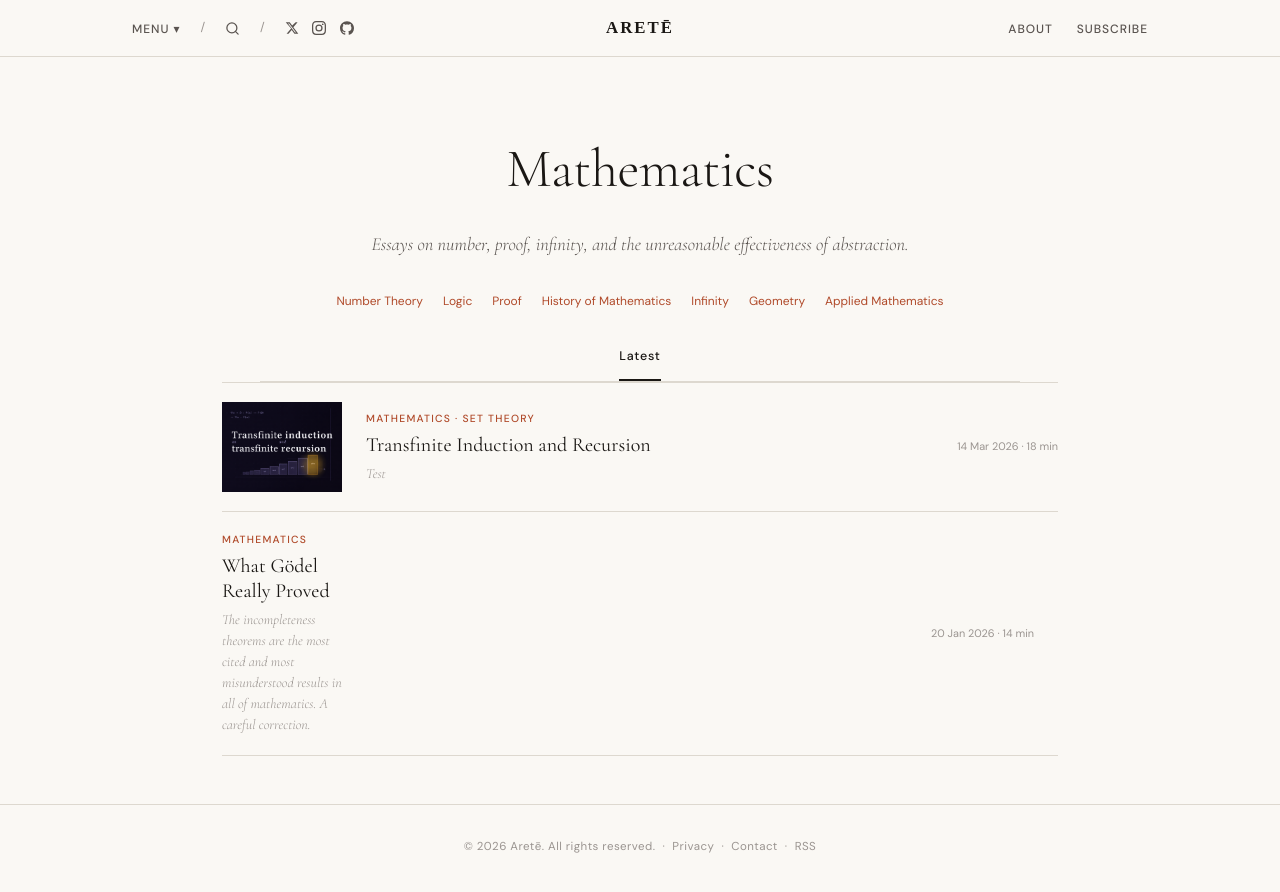
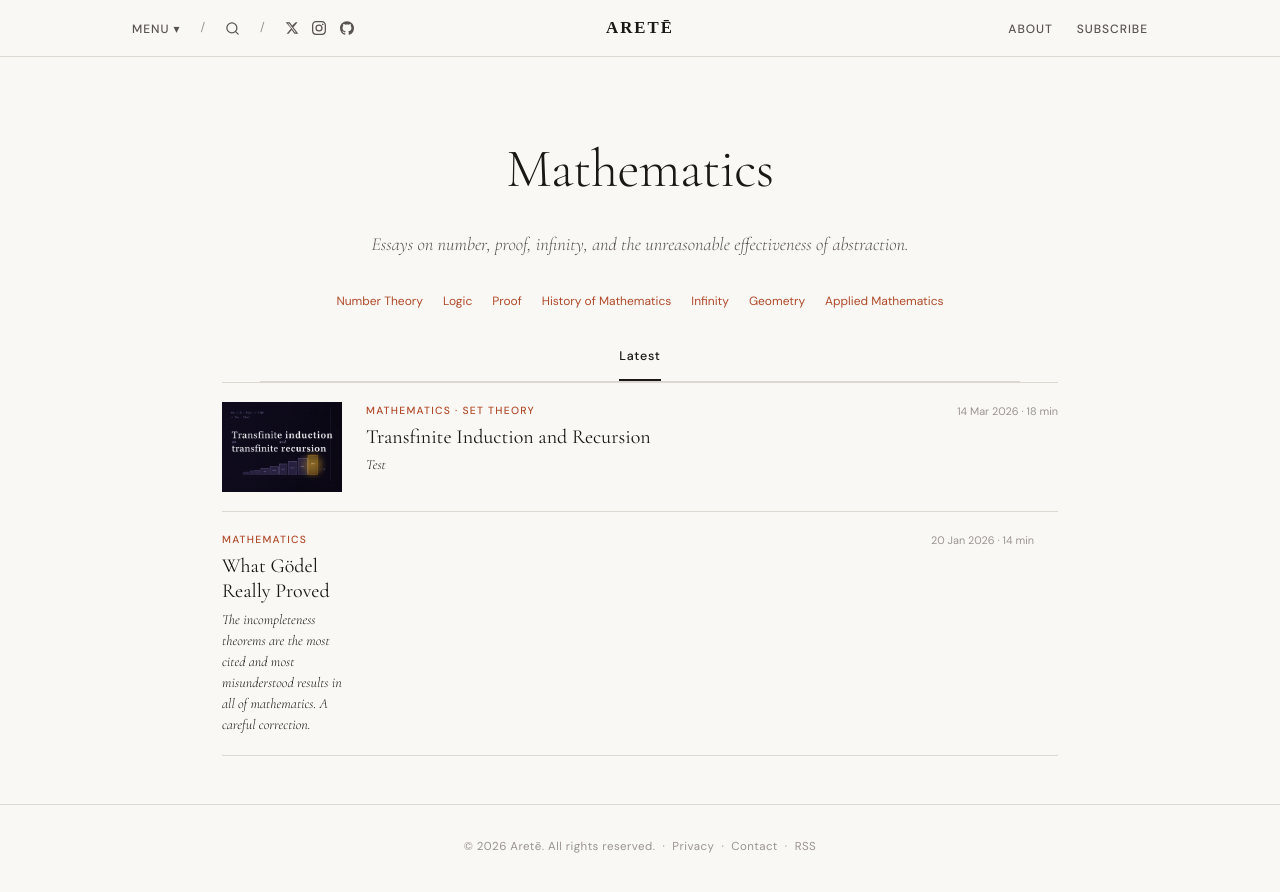
Before and after one commit to subkiy/arete, a Jekyll site: the page built from mathematics.html, in a window 1280 px wide. Shown: the top 892 px of the page. Built offline with Jekyll 4.4.1, drawn with Linux system fonts in a browser that asks for light colours; some web fonts are replaced.

Commit message:
Update style.css

```diff
--- a/assets/css/style.css
+++ b/assets/css/style.css
@@ -1230,12 +1230,11 @@ footer a:hover { color: var(--accent) !important; }
   display: grid;
   grid-template-columns: 120px 1fr auto;
   gap: 1.5rem;
-  align-items: center;
+  align-items: start;
   padding: 1.2rem 0;
   border-bottom: 1px solid var(--rule);
   text-decoration: none !important;
-  color: inherit;
-  transition: background 0.15s;
+  color: inherit !important;
 }
 
 .cat-essay-item:first-child { border-top: 1px solid var(--rule); }
@@ -1243,7 +1242,7 @@ footer a:hover { color: var(--accent) !important; }
 
 .cat-essay-thumb {
   width: 120px;
-  aspect-ratio: 4/3;
+  height: 90px;
   overflow: hidden;
   background: var(--paper-warm);
   flex-shrink: 0;
@@ -1253,12 +1252,13 @@ footer a:hover { color: var(--accent) !important; }
   width: 100%;
   height: 100%;
   object-fit: cover;
+  display: block;
   transition: transform 0.4s ease;
 }
 
 .cat-essay-item:hover .cat-essay-thumb img { transform: scale(1.04); }
 
-.cat-essay-body { flex: 1; }
+.cat-essay-body { min-width: 0; }
 
 .cat-essay-sub {
   font-size: 0.88rem;
@@ -1269,13 +1269,13 @@ footer a:hover { color: var(--accent) !important; }
   margin-top: 0.3rem;
 }
 
-@media (max-width: 560px) {
-  .cat-essay-item {
-    grid-template-columns: 80px 1fr;
-    grid-template-rows: auto auto;
-  }
-  .cat-essay-item .essay-list-right {
-    grid-column: 2;
-    text-align: left;
-  }
+.cat-essay-item .essay-list-cat,
+.cat-essay-item .essay-list-title,
+.cat-essay-item .cat-essay-sub,
+.cat-essay-item .essay-list-right {
+  color: inherit !important;
+  text-decoration: none !important;
 }
+
+.cat-essay-item .essay-list-cat { color: var(--accent) !important; }
+.cat-essay-item .essay-list-right { color: var(--ink-faint) !important; white-space: nowrap; }
```
